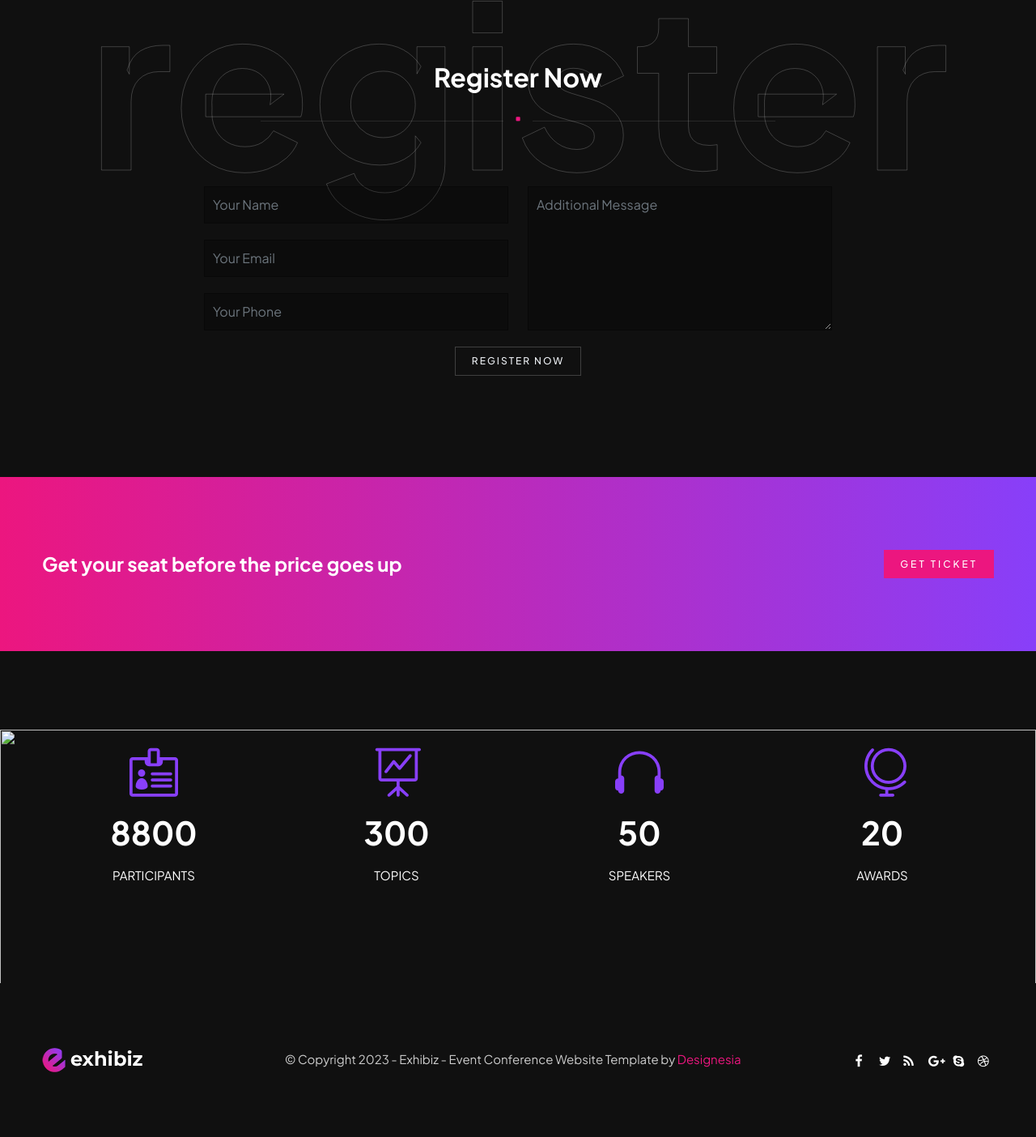
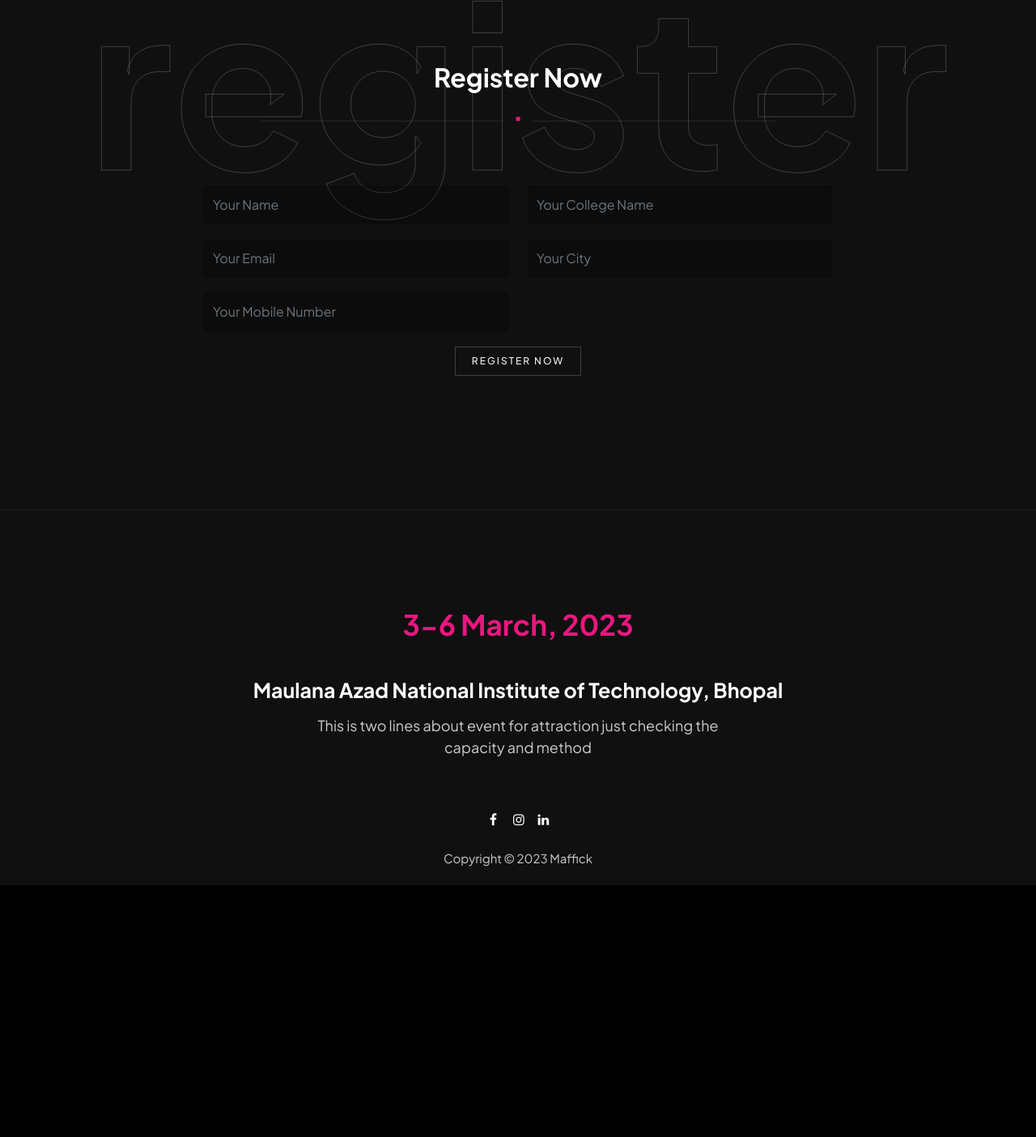
Before and after one commit to DevanshKapri/maffick-23, a plain HTML site: page index.html in a window 1280 px wide. Shown: the part 6383-7787 px from the top of the page at 81% size. After the commit the page ends 7476 px from the top, so only its background shows below. Drawn offline with Linux system fonts and the light colour scheme; files whose address does not match are found by name.

Commit message:
feat : footer and register

```diff
--- /dev/null
+++ b/css/footer.css
@@ -0,0 +1,42 @@
+footer {
+    width: 100%;
+    /* padding: 40px; */
+    box-sizing: border-box;
+    /* background-image: url(../images/bg/3.jpg) */
+}
+
+.footer_container {
+    display: flex;
+    flex-direction: column;
+    align-items: center;
+    justify-content: center;
+}
+
+.date {
+    font-size: 35px;
+    color: #EC167F;
+
+}
+
+.college {
+    font-size: 25px;
+    width: 60%;
+    color: #fff;
+    margin-top: 30px;
+    text-align: center;
+}
+
+.footer_content {
+    font-size: 18px;
+    width: 40%;
+    text-align: center;
+}
+.social-icons {
+    margin-top: 40px;
+    margin-bottom: 20px;
+
+}
+
+/* .social-icons a i {
+    font-size: 30px;
+} */
--- a/index.html
+++ b/index.html
@@ -23,6 +23,7 @@
     <link href="css/style.css" rel="stylesheet" type="text/css">
     <link href="css/rev-settings.css" rel="stylesheet" type="text/css">
     <link href="css/color.css" rel="stylesheet" type="text/css">
+    <link href="css/footer.css" rel="stylesheet" type="text/css">
 
     <!-- color scheme -->
     <link rel="stylesheet" href="css/colors/magenta.css" type="text/css" id="colors">
@@ -1042,7 +1043,7 @@
                 <div id="gallery" class="gallery zoom-gallery full-gallery de-gallery pf_full_width wow fadeInUp"
                     data-wow-delay=".3s">
 
-                    <!-- gallery item -->
+
                     <div class="item residential">
                         <div class="picframe">
                             <a href="images/portfolio/1.jpg" title="Event Photo">
@@ -1055,9 +1056,7 @@
                             </a>
                         </div>
                     </div>
-                    <!-- close gallery item -->
 
-                    <!-- gallery item -->
                     <div class="item hospitaly">
                         <div class="picframe">
                             <a href="images/portfolio/2.jpg" title="Event Photo">
@@ -1070,9 +1069,7 @@
                             </a>
                         </div>
                     </div>
-                    <!-- close gallery item -->
 
-                    <!-- gallery item -->
                     <div class="item hospitaly">
                         <div class="picframe">
                             <a href="images/portfolio/3.jpg" title="Event Photo">
@@ -1085,9 +1082,7 @@
                             </a>
                         </div>
                     </div>
-                    <!-- close gallery item -->
 
-                    <!-- gallery item -->
                     <div class="item residential">
                         <div class="picframe">
                             <a href="images/portfolio/4.jpg" title="Event Photo">
@@ -1100,7 +1095,7 @@
                             </a>
                         </div>
                     </div>
-                    <!-- close gallery item -->
+
                 </div>
             </section>
             <!-- section close -->
@@ -1117,7 +1112,7 @@
                         </div>
 
                         <div class="col-md-8 offset-md-2 wow fadeInUp">
-                            <form name="contactForm" id='contact_form' method="post" action='email.php'>
+                            <form name="contactForm" id='contact_form' method="post" action='#'>
                                 <div class="row">
                                     <div class="col-md-6">
                                         <div id='name_error' class='error'>Please enter your name.</div>
@@ -1134,15 +1129,21 @@
 
                                         <div id='phone_error' class='error'>Please enter your phone number.</div>
                                         <div>
-                                            <input type='text' name='phone' id='phone' class="form-control"
-                                                placeholder="Your Phone">
+                                            <input type='text' name='phoneNumber' id='phoneNumber' class="form-control"
+                                                placeholder="Your Mobile Number">
                                         </div>
                                     </div>
                                     <div class="col-md-6">
-                                        <div id='message_error' class='error'>Please enter your message.</div>
+                                        <div id='college_error' class='error'>Please enter your college.</div>
                                         <div>
-                                            <textarea name='message' id='message' class="form-control"
-                                                placeholder="Additional Message"></textarea>
+                                            <input type='text' name='college' id='college' class="form-control"
+                                                placeholder="Your College Name">
+                                        </div>
+
+                                        <div id='city_error' class='error'>Please enter your valid E-mail ID.</div>
+                                        <div>
+                                            <input type='text' name='city' id='city' class="form-control"
+                                                placeholder="Your City">
                                         </div>
                                     </div>
 
@@ -1168,7 +1169,7 @@
             <!-- section close -->
 
             <!-- section begin -->
-            <section id="call-to-action" class="gradient-to-right text-light call-to-action" aria-label="cta">
+            <!-- <section id="call-to-action" class="gradient-to-right text-light call-to-action" aria-label="cta">
                 <div class="container">
                     <div class="row align-items-center">
                         <div class="col-lg-8 col-md-7">
@@ -1180,11 +1181,11 @@
                         </div>
                     </div>
                 </div>
-            </section>
+            </section> -->
             <!-- logo carousel section close -->
 
-            <section id="section-fun-facts" class="jarallax text-light">
-                <img src="images/bg/3.jpg" class="jarallax-img" alt="">
+            <!-- <section id="section-fun-facts" class="jarallax text-light">
+
                 <div class="container">
                     <div class="row">
                         <div class="col-md-3 col-xs-6 wow fadeIn" data-wow-delay=".5s">
@@ -1220,15 +1221,16 @@
                         </div>
                     </div>
                 </div>
-            </section>
+            </section> -->
 
 
             <!-- footer begin -->
-            <footer class="style-2">
+            <!-- <footer class="style-2" >
+                <img src="images/bg/3.jpg" class="jarallax-img" alt="">
                 <div class="container">
                     <div class="row align-items-middle">
                         <div class="col-md-3">
-                            <img src="images/logo.png" class="logo-small" alt=""><br>
+                            <img src="./images/logo/Logo Square White.png" class="logo-small" height="50" alt=""><br>
                         </div>
 
                         <div class="col-md-6">
@@ -1251,8 +1253,30 @@
 
 
                 <a href="#" id="back-to-top" class="custom-1"></a>
+            </footer> -->
+            <!-- footer close -->
+            <hr/>
+            <footer>
+                <div class="footer_container">
+                    <h3 class="date">
+                        3-6 March, 2023
+                    </h3>
+                    <h3 class = "college">
+                        Maulana Azad National Institute of Technology, Bhopal
+                    </h3>
+                    <p class = "footer_content">This is two lines about event for attraction just checking the capacity and method</p>
+                    <div class="de-flex-col">
+                        <div class="social-icons">
+                            <a href="https://www.facebook.com/technosearchnitbhopal/"><i class="fa fa-facebook fa-lg"></i></a>
+                            <a href="https://www.instagram.com/technosearch.nitb/"><i class="fa fa-instagram fa-lg"></i></a>
+                            <a href="https://www.linkedin.com/school/manitbhopal/"><i class="fa fa-linkedin fa-lg"></i></a>
+                        </div>
+                    </div>
+                    <p>
+                        Copyright © 2023 Maffick
+                    </p>
+                </div>
             </footer>
-            <!-- footer close -->
         </div>
     </div>
 
```
